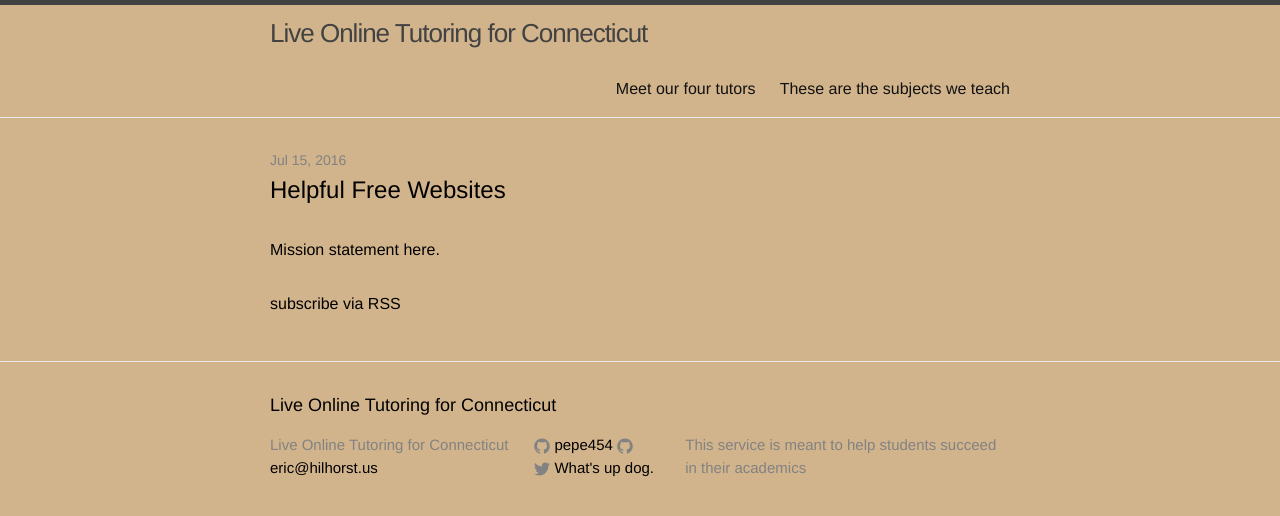
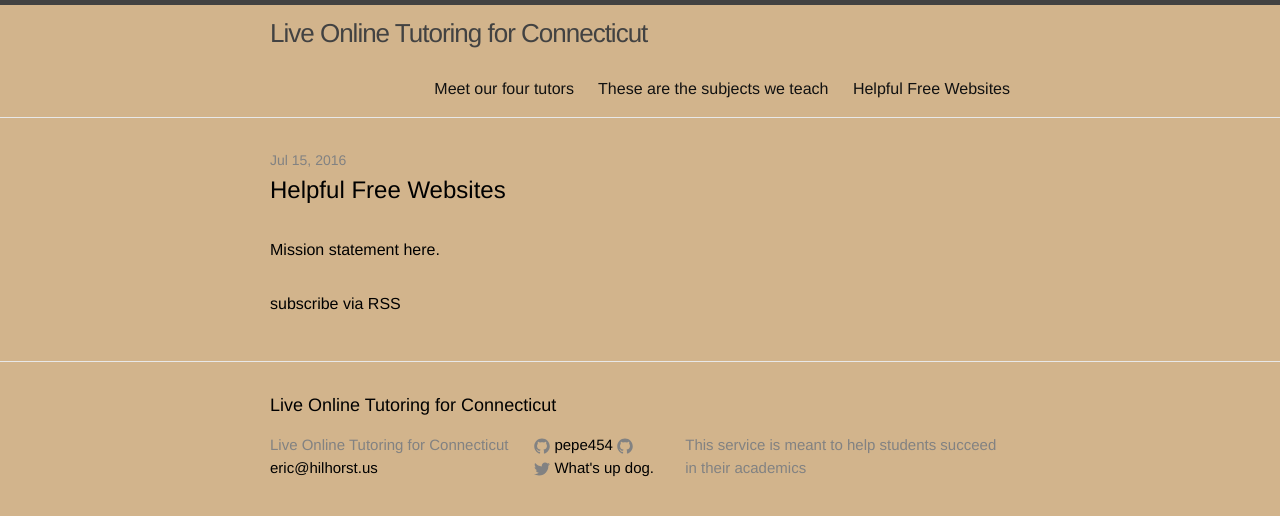
Before and after one commit to pepe454/pepe454.github.io, a Jekyll site: the page built from index.html, in a window 1280 px wide. Shown: the top 516 px of the page. Built offline with Jekyll 4.4.1, drawn with Linux system fonts in a browser that asks for light colours.

Commit message:
Update websites.md

```diff
--- a/websites.md
+++ b/websites.md
@@ -1,6 +1,8 @@
-
-
-
+---
+layout: page
+title: Helpful Free Websites
+permalink: /resources/
+---
 <!--This page controls what happens after the Helpful Free Websites link is clicked-->
 <ul>
   <li>
```
